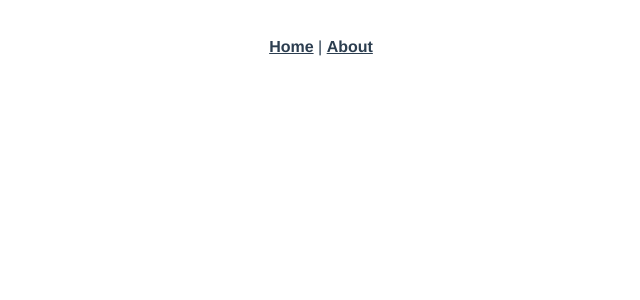
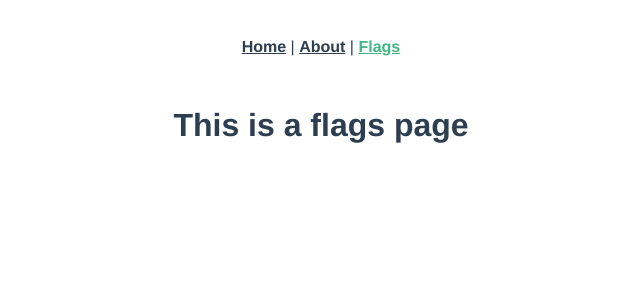
Before and after one commit to SamuelPlaton/epsi-vue-minigames, a Vue app: page /#/flags in a window 1280 px wide. Shown: the top 300 px of the page, without its empty margins (319-959 px from the left). Built offline with nearby package versions, Linux system fonts and the light colour scheme.

Commit message:
feat: add test route

```diff
--- a/src/App.vue
+++ b/src/App.vue
@@ -2,7 +2,8 @@
   <div id="app">
     <div id="nav">
       <router-link to="/">Home</router-link> |
-      <router-link to="/about">About</router-link>
+      <router-link to="/about">About</router-link> |
+      <router-link to="/flags">Flags</router-link>
     </div>
     <router-view />
   </div>
--- a/src/router/index.js
+++ b/src/router/index.js
@@ -1,6 +1,7 @@
 import Vue from "vue";
 import VueRouter from "vue-router";
 import Home from "../views/Home.vue";
+import Flags from "../views/Flags.vue";
 
 Vue.use(VueRouter);
 
@@ -9,6 +10,11 @@ const routes = [
     path: "/",
     name: "Home",
     component: Home
+  },
+  {
+    path: "/flags",
+    name: "Flags",
+    component: Flags
   },
   {
     path: "/about",
--- /dev/null
+++ b/src/views/Flags.vue
@@ -0,0 +1,5 @@
+<template>
+  <div class="flags">
+    <h1>This is a flags page</h1>
+  </div>
+</template>
--- a/vue.config.js
+++ b/vue.config.js
@@ -1,3 +1,4 @@
 module.exports = {
-  lintOnSave: false
+  lintOnSave: false,
+  publicPath: process.env.NODE_ENV === "production" ? "/vue-app-2/" : "/"
 };
```
